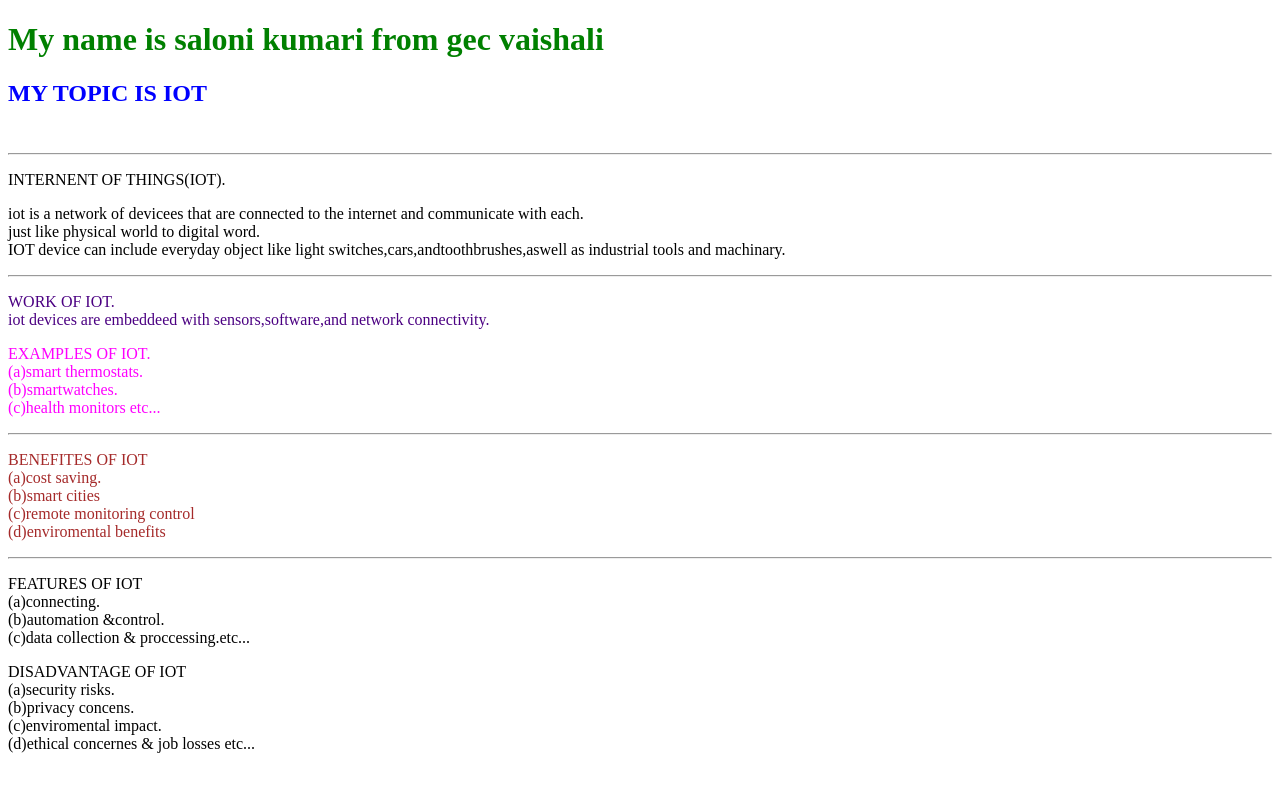
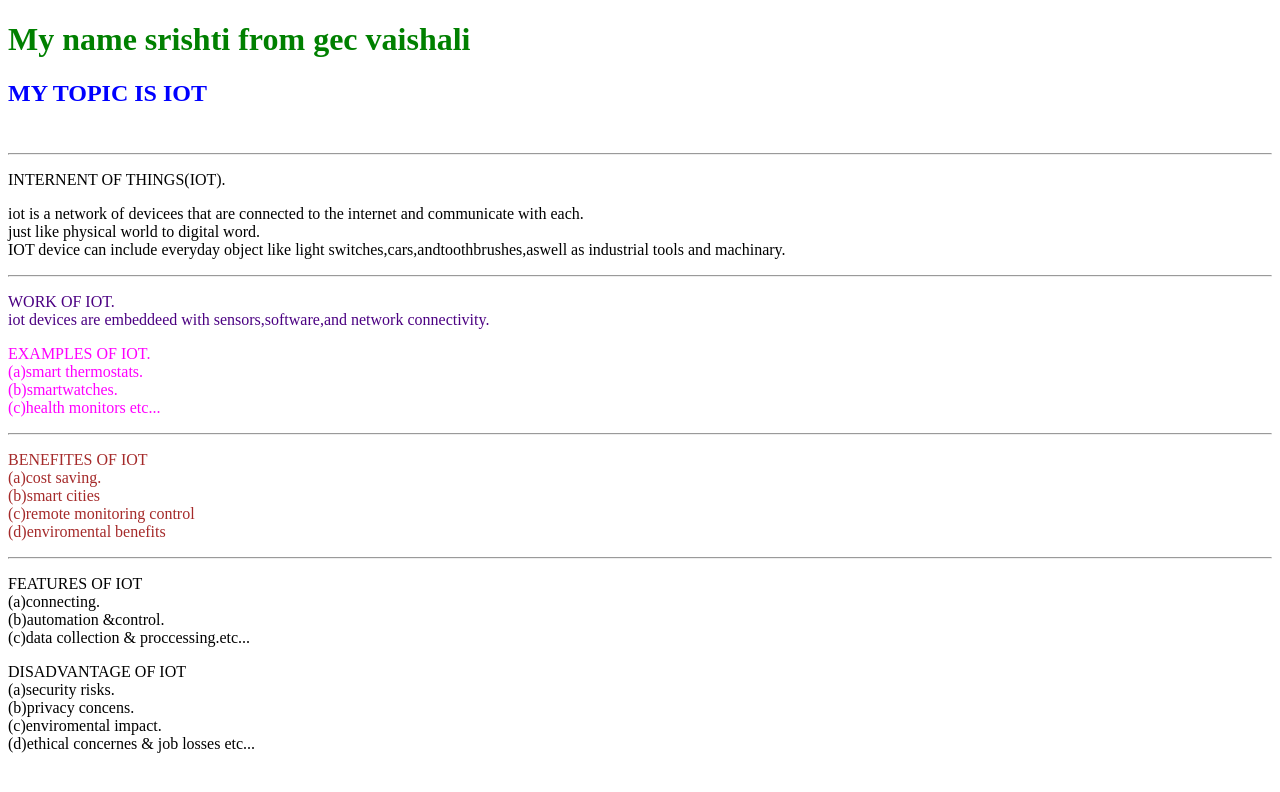
Before and after one commit to SALONI1639/homework-2, a plain HTML site: page index.html in a window 1280 px wide. Drawn offline with Linux system fonts and the light colour scheme.

Commit message:
hello html

```diff
--- a/index.html
+++ b/index.html
@@ -4,7 +4,8 @@
 <title>task2</title>
 </head>
 <body>
-<h1 style="color:green;">My name is saloni kumari from gec vaishali</h1>
+<h1 style="color:green;">My name srishti
+ from gec vaishali</h1>
 <h2 style="color:blue">MY TOPIC IS IOT</h2>
 <img scr="https://as1.ftcdn.net/jpg/02/04/85/98/1000_F_204859841_TXuje5ZshGuU94NOFSrueaxFo7fCeB4x.jpg" />
 
```
